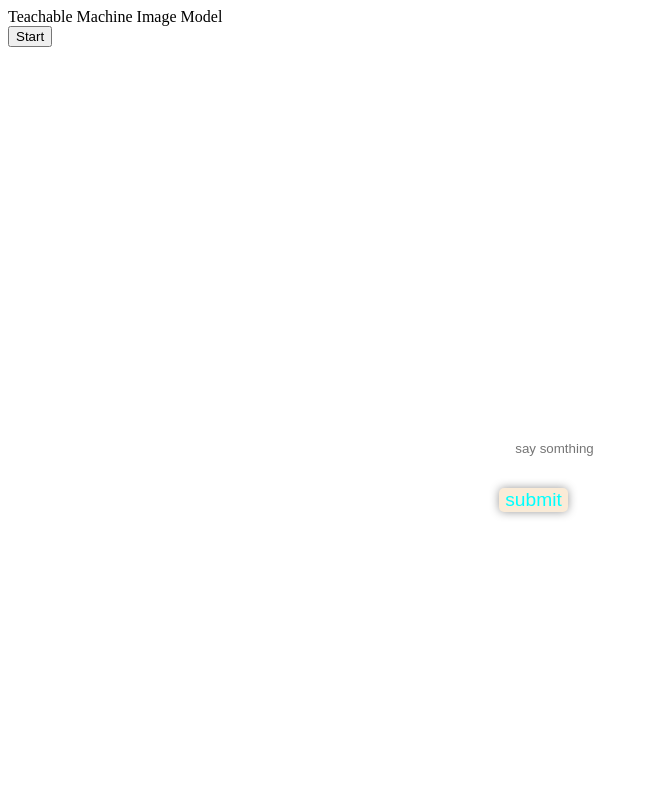
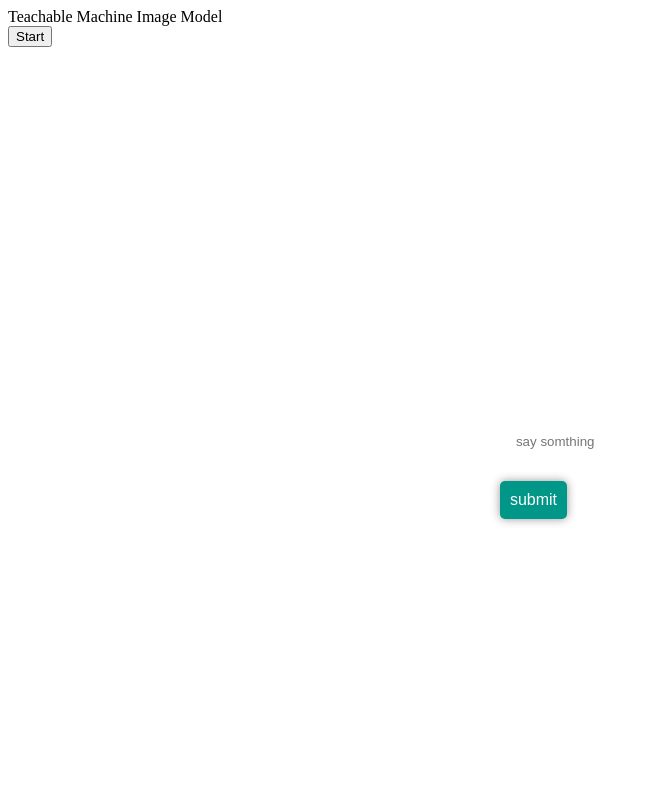
Before and after one commit to LooperShowcase/alma-is-summer-23, a plain HTML site: page index.html in a window 1280 px wide. Shown: the top 800 px of the page, without its empty margins (0-649 px from the left). Drawn offline with Linux system fonts and the light colour scheme.

Commit message:
Add files via upload

```diff
--- a/style.css
+++ b/style.css
@@ -39,3 +39,20 @@
         background-attachment: fixed;
         background-size:  100%;
       }
+
+
+
+
+      button#submit-button {
+        background-color: #009688;
+        color: #ffffff;
+        font-size: 16px;
+        padding: 10px;
+        border-radius: 5px;
+        cursor: pointer;
+        transition: background-color 0.2s ease;
+      }
+
+      button#submit-button:hover {
+        background-color: #00796b;
+      }
```
